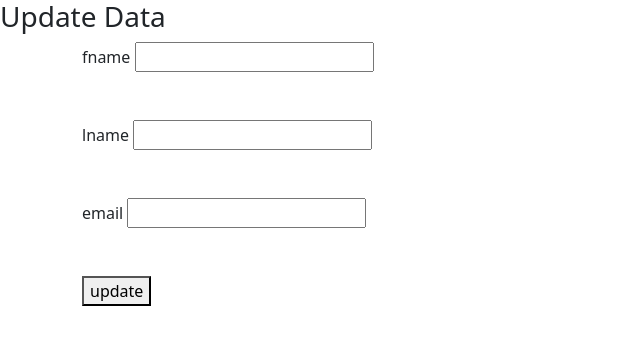
After one commit to S-CAP/login-system, a PHP site: page /edit.php?id=1 in a window 1280 px wide. The commit adds this page. Shown: the top 345 px of the page, without its empty margins (0-640 px from the left). Run offline with PHP 8.4, Linux system fonts and the light colour scheme; data that the repository does not hold is empty.

Commit message:
add edit.php, add delete.php

```diff
--- /dev/null
+++ b/edit.php
@@ -0,0 +1,83 @@
+<?php
+include("connection.php");
+
+$id = $_GET['id'];
+// echo $id;
+// exit;
+
+
+// select query
+$update = "SELECT * FROM vivo WHERE id = '$id' ";
+$result = mysqli_query($conn, $update);
+$row = mysqli_fetch_assoc($result);
+
+
+
+
+// click on update button
+if (isset($_POST['update'])) {
+
+
+
+    $fname = $_POST['fname'];
+
+    $lname = $_POST['lname'];
+    $email = $_POST['email'];
+
+    $sql = "UPDATE vivo SET first_name = '$fname', last_name = '$lname', email ='$email' WHERE id ='$id' ";
+
+
+    $power = mysqli_query($conn, $sql);
+
+
+    if ($power) {
+        header("location:welcome.php");
+    }
+}
+?>
+
+
+<!DOCTYPE html>
+<html lang="en">
+
+<head>
+    <meta charset="UTF-8">
+    <meta http-equiv="X-UA-Compatible" content="IE=edge">
+    <meta name="viewport" content="width=device-width, initial-scale=1.0">
+    <title>Document</title>
+    <link href="https://cdn.jsdelivr.net/npm/bootstrap@5.0.0-beta1/dist/css/bootstrap.min.css" rel="stylesheet" integrity="sha384-giJF6kkoqNQ00vy+HMDP7azOuL0xtbfIcaT9wjKHr8RbDVddVHyTfAAsrekwKmP1" crossorigin="anonymous">
+</head>
+
+<body>
+    <h3>Update Data</h3>
+
+    <div class="container">
+        <form method="POST">
+            <div>
+                <label for="fname">fname</label>
+                <input type="text" name="fname" value="<?php echo $row['first_name'] ?>">
+            </div>
+            <br>
+            <br>
+
+            <div>
+                <label for="lname">lname</label>
+                <input type="text" name="lname" value="<?php echo $row['last_name'] ?>">
+            </div>
+            <br>
+            <br>
+            <div>
+                <label for="email">email</label>
+                <input type="text" name="email" value="<?php echo $row['email'] ?> ">
+            </div>
+
+            <br>
+            <br>
+
+            <button type="submit" name="update">update</button>
+        </form>
+    </div>
+
+</body>
+
+</html>
```
Also changed, not shown: delete.php (added, +18 -0 lines), function.php (deleted, +0 -24 lines), singup.php (+6 -3 lines), welcome.php (+69 -5 lines).
